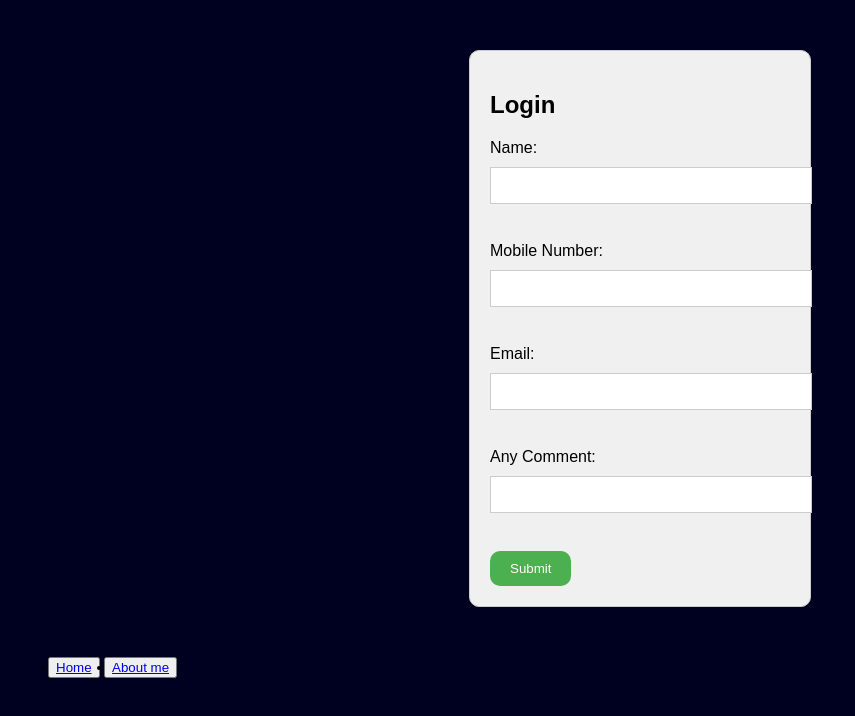
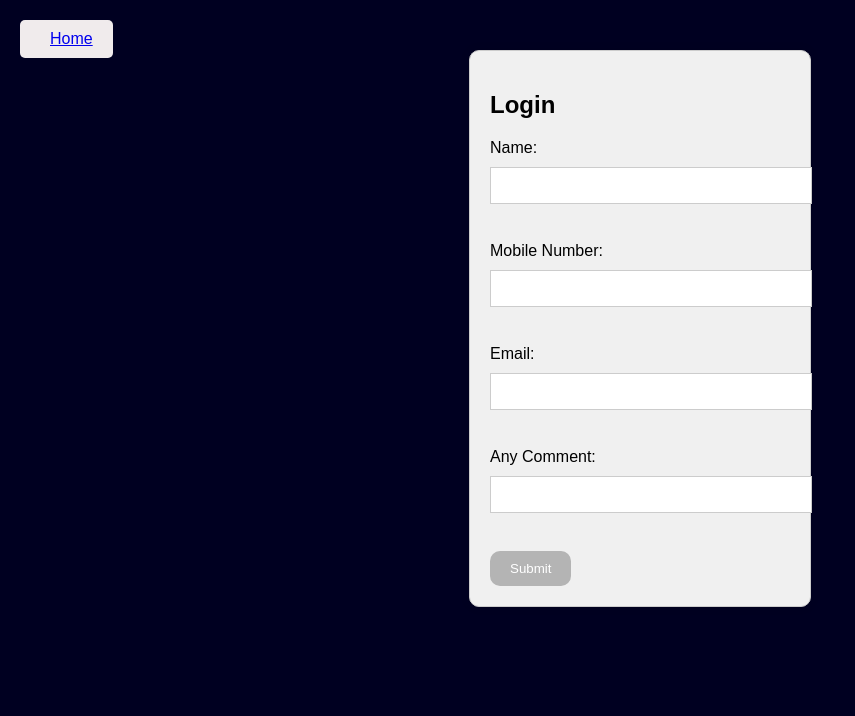
Before and after one commit to vikasvi2619/Portfolio_website, a plain HTML site: page Contact.html in a window 1280 px wide. Shown: the whole page, without its empty margins (0-855 px from the left). Drawn offline with Linux system fonts and the light colour scheme.

Commit message:
Update Contact.html

```diff
--- a/Contact.html
+++ b/Contact.html
@@ -31,7 +31,7 @@
 		}
 
 		.login-form input[type="submit"] {
-			background-color: #4CAF50;
+			background-color: #b4b4b4;
 			color: #fff;
 			padding: 10px 20px;
 			border: none;
@@ -40,11 +40,33 @@
 		}
 
 		.login-form input[type="submit"]:hover {
-			background-color: #3e8e41;
+			background-color: #ff0066;
 		}
+		.home-button {
+            position: fixed;
+            top: 20px;
+            left: 20px;
+            color: #080808;
+            background-color: #f0ebec;
+            border: none;
+            padding: 10px 20px;
+            font-size: 16px;
+            border-radius: 5px;
+        }
+        .home-button:hover {
+            background-color: #ff0066;
+        }
+        .home-button i {
+            margin-right: 10px;
+        }
 	</style>
 </head>
 <body>
+	<div class="section">
+        <button class="home-button">
+            <a href="index.html">
+            <i class="fa-solid fa-home"></i> Home </button>
+        </a>
 	<div class="login-form">
 		<h2>Login</h2>
 		<form>
@@ -62,12 +84,5 @@
 
 			<input type="submit" value="Submit">
 		</form>
-	</div>
-    <section id="Home">
-        <ul>
-        <button><li><a href="index.html"><Home class="html">Home</a></li></button>
-        <button><li><a href="About me.html"><About class="html">About me</a></li></button>
-    </section>
-
-</body>
+		</body>
 </html>
```
